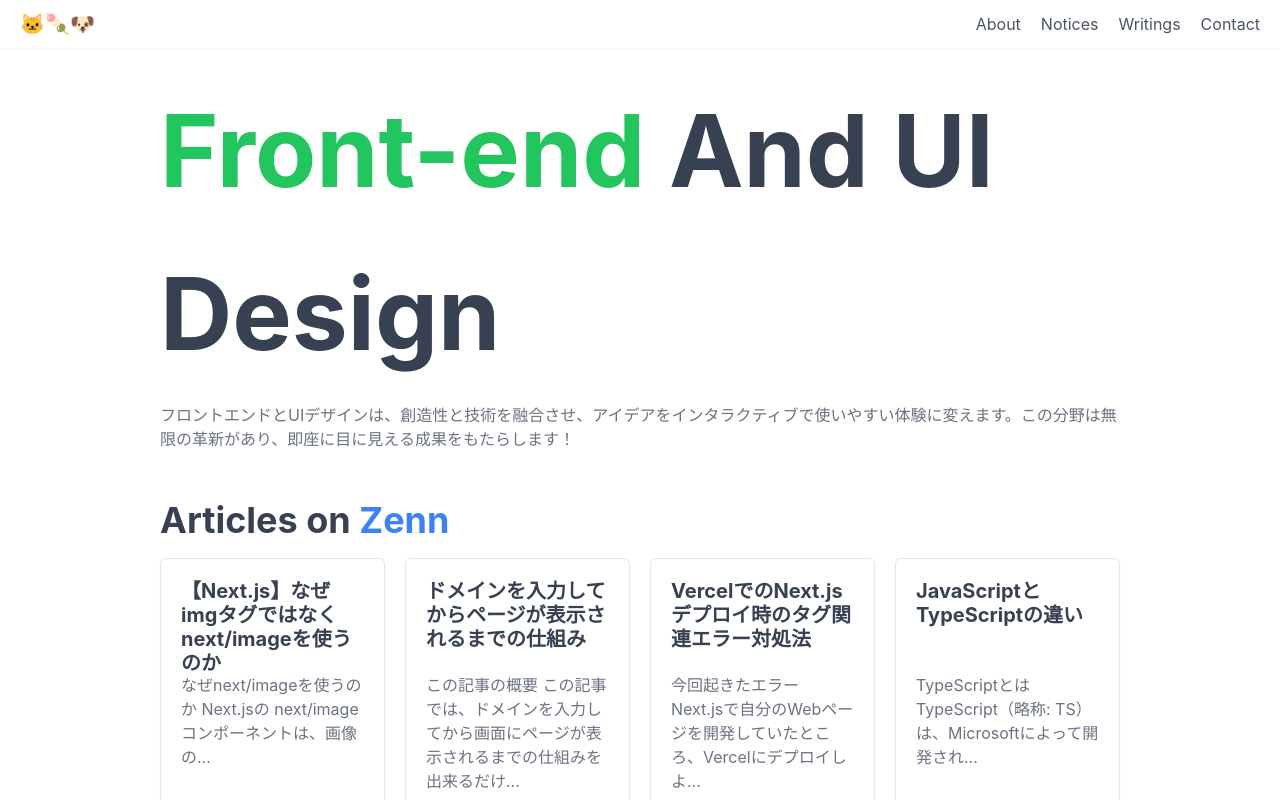
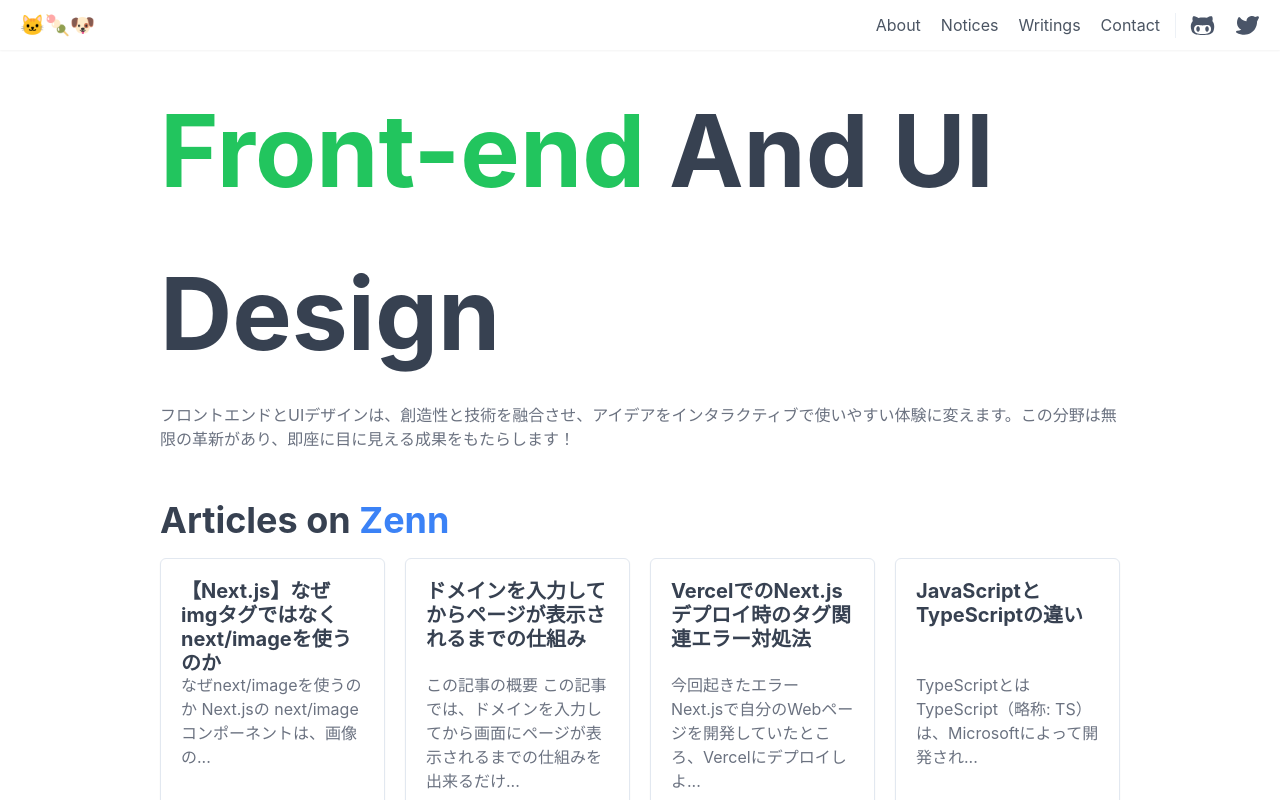
Before and after one commit to dev8-db/dev8-app, a Next.js app: page / in a window 1280 px wide. Shown: the top 800 px of the page. Built offline with nearby package versions, Linux system fonts and the light colour scheme.

Commit message:
Update Header

```diff
--- a/src/components/Goods.js
+++ b/src/components/Goods.js
@@ -14,13 +14,15 @@ export default function Goods() {
                 direction={{ base: 'column', sm: 'row' }}
                 overflow='hidden'
                 variant='outline'
+                shadow="sm"
                 className="w-[90%] md:w-[75%]"
                 >
                 <Image
                     objectFit='cover'
                     maxW={{ base: '100%', sm: '200px' }}
                     src='/goods/odan-chat.jpg'
-                    alt='Caffe Latte'
+                    alt=''
+                    loading="lazy"
                 />
                 <Stack>
                     <CardBody>
--- a/src/components/Header.js
+++ b/src/components/Header.js
@@ -1,7 +1,9 @@
 import React, { useEffect, useState } from 'react';
 import { HamburgerIcon, CloseIcon } from '@chakra-ui/icons';
-import { Box, Flex, Heading, IconButton, Spacer, useDisclosure, useBreakpointValue } from '@chakra-ui/react';
+import { Box, Flex, Heading, IconButton, Spacer, useDisclosure, useBreakpointValue, Icon, Divider, Center, Stack } from '@chakra-ui/react';
 import Link from 'next/link';
+import { FaGithubAlt } from "react-icons/fa";
+import { TbBrandTwitterFilled } from "react-icons/tb";
 
 export default function Header() {
     const { isOpen, onToggle } = useDisclosure();
@@ -66,6 +68,15 @@ export default function Header() {
                     <Link mx={2} className="text-gray-600 ml-5" href="/contact">
                         Contact
                     </Link>
+                    <Center height='25px' width="30px">
+                        <Divider orientation='vertical' />
+                    </Center>
+                    <Link mx={2} className="text-gray-600" href="https://github.com/develop8-studio">
+                        <Icon as={FaGithubAlt} boxSize="25px" color="gray.600" />
+                    </Link>
+                    <Link mx={2} className="text-gray-600 ml-5" href="https://x.com/develop8_studio">
+                        <Icon as={TbBrandTwitterFilled} boxSize="25px" color="gray.600" />
+                    </Link>
                 </Flex>
             </Flex>
             {isOpen && (
@@ -82,6 +93,15 @@ export default function Header() {
                     <Link py={2} className="text-gray-600 py-[10px] px-[15px] hover:bg-gray-100 rounded-lg" href="/contact">
                         Contact
                     </Link>
+                    <Center height='25px'>
+                        <Divider />
+                    </Center>
+                    <Link py={2} className="text-gray-600 py-[10px] px-[15px] hover:bg-gray-100 rounded-lg" href="https://github.com/develop8-studio">
+                        GitHub
+                    </Link>
+                    <Link py={2} className="text-gray-600 py-[10px] px-[15px] hover:bg-gray-100 rounded-lg" href="https://x.com/develop8_studio">
+                        Twitter
+                    </Link>
                 </Box>
             )}
         </Box>
```
